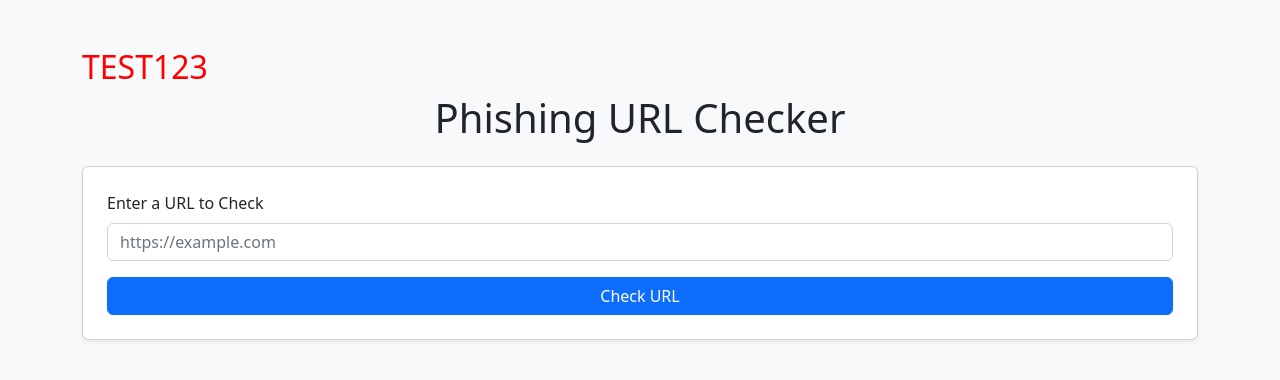
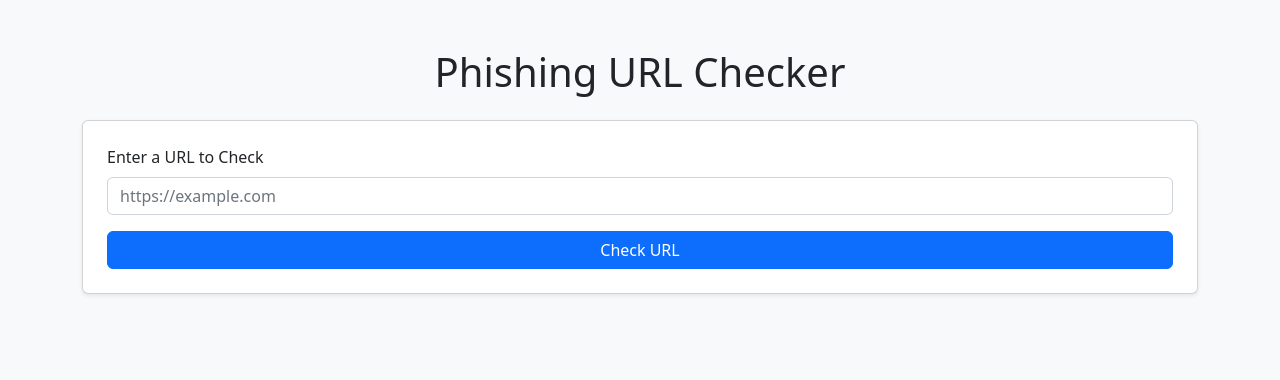
Before and after one commit to RyJune/phishing-url-checker, a Flask app: page / in a window 1280 px wide. Shown: the top 380 px of the page. Run offline with Flask 3, Linux system fonts and the light colour scheme.

Commit message:
Remove TEST123 heading

```diff
--- a/templates/index.html
+++ b/templates/index.html
@@ -7,7 +7,6 @@
 </head>
 <body class="bg-light">
     <div class="container py-5">
-	<h2 style="color: red;">TEST123</h2>
 	<h1 class="text-center mb-4">Phishing URL Checker</h1>
         <form method="POST" action="/">
             <div class="card p-4 shadow-sm">
```
